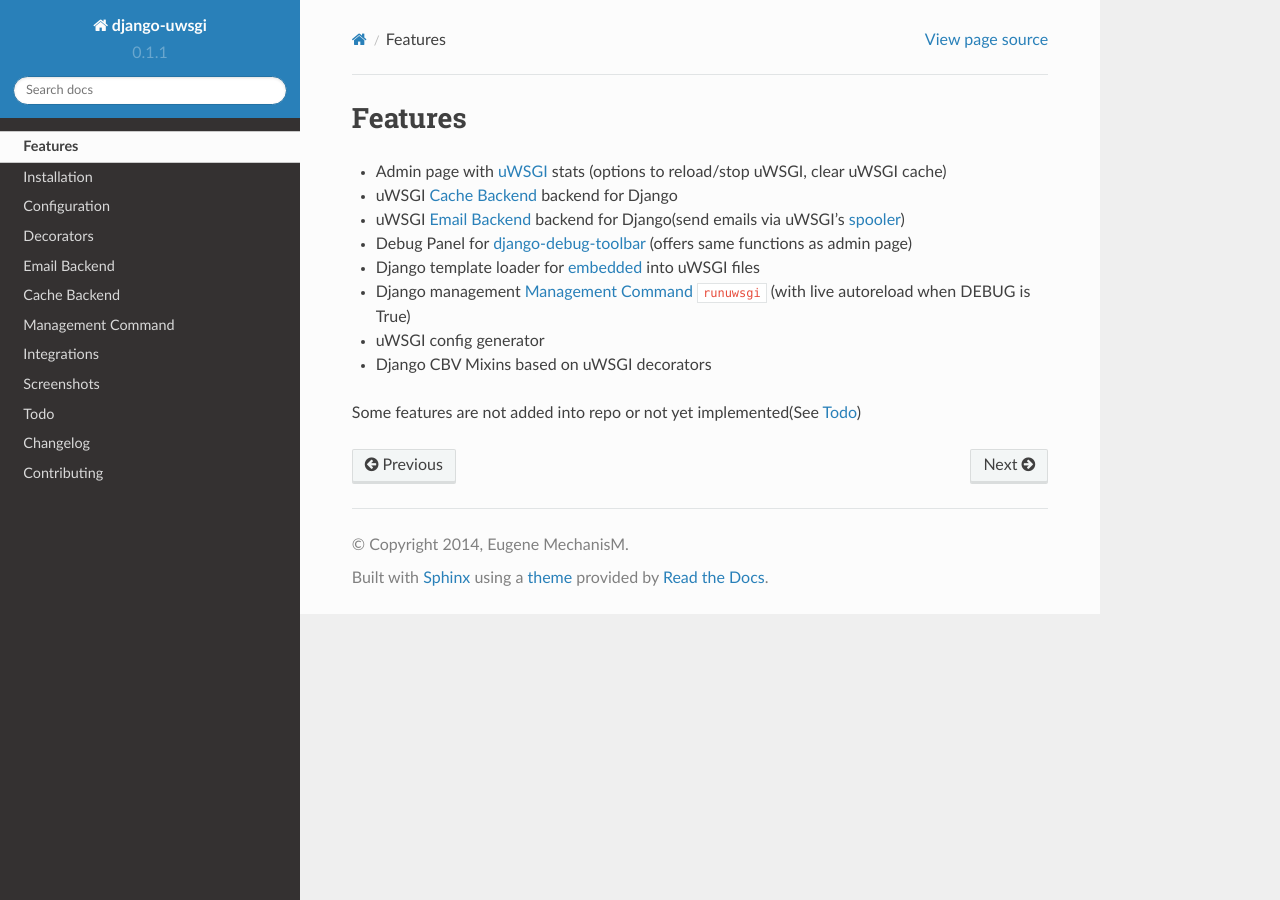
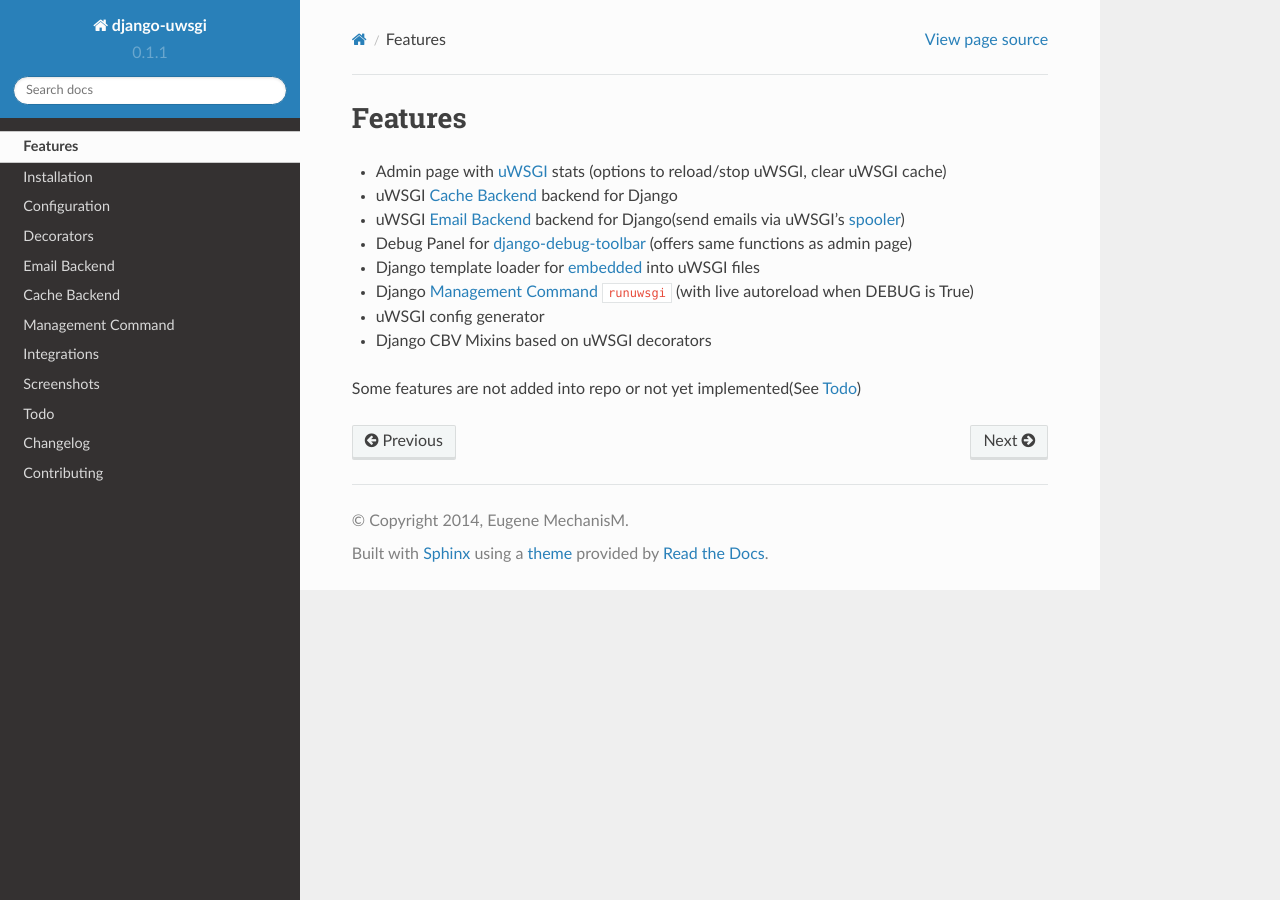
Before and after one commit to unbit/django-uwsgi, a Sphinx documentation site: the page built from docs/features.rst, in a window 1280 px wide. Built offline with Sphinx 7.4.7 and the Read the Docs theme 2.0.0, drawn with Linux system fonts in a browser that asks for light colours.

Commit message:
Improved docs

```diff
--- a/docs/features.rst
+++ b/docs/features.rst
@@ -6,7 +6,7 @@
 * uWSGI :doc:`email` backend for Django(send emails via uWSGI's `spooler`_)
 * Debug Panel for `django-debug-toolbar`_ (offers same functions as admin page)
 * Django template loader for `embedded`_ into uWSGI files
-* Django management :doc:`command` ``runuwsgi`` (with live autoreload when DEBUG is True)
+* Django :doc:`command` ``runuwsgi`` (with live autoreload when DEBUG is True)
 * uWSGI config generator
 * Django CBV Mixins based on uWSGI decorators
 
```
